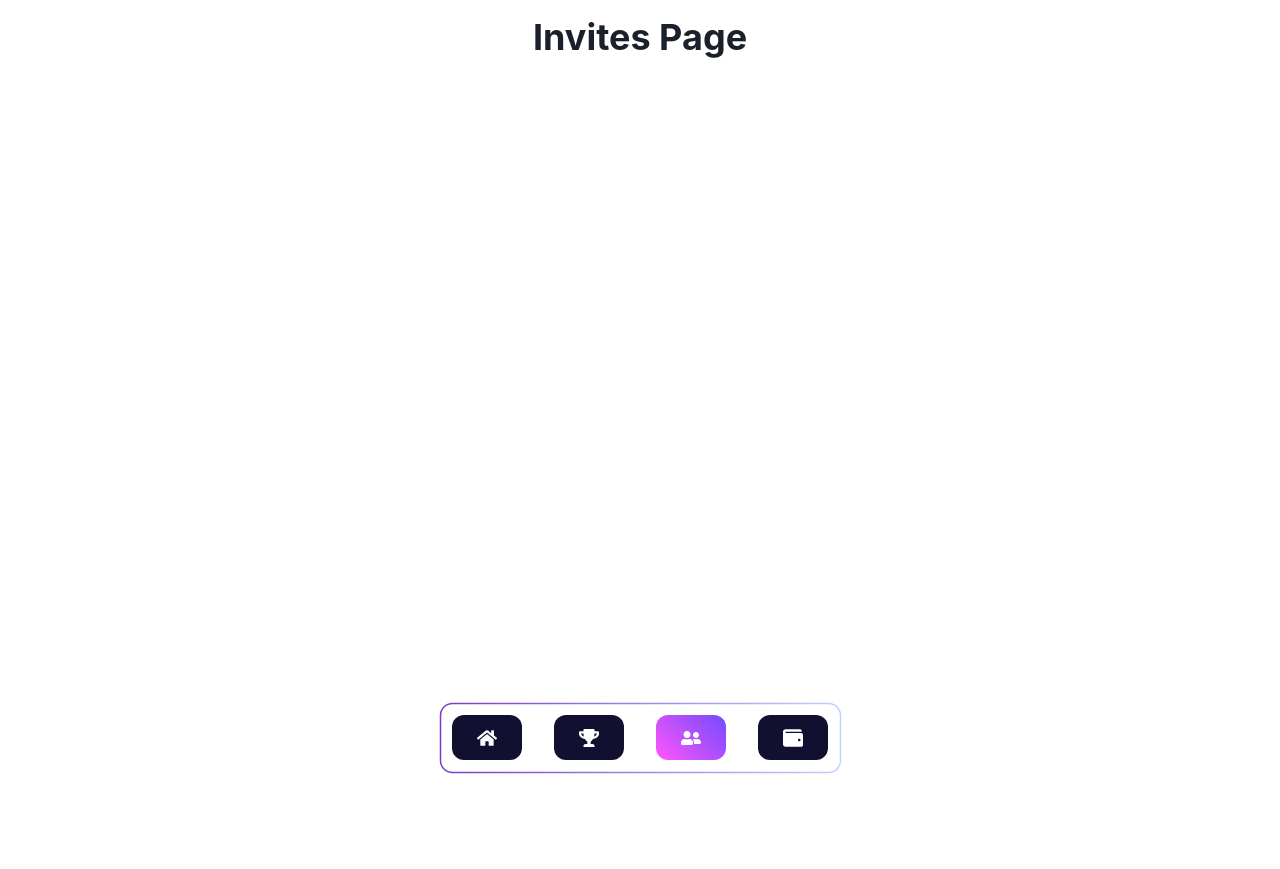
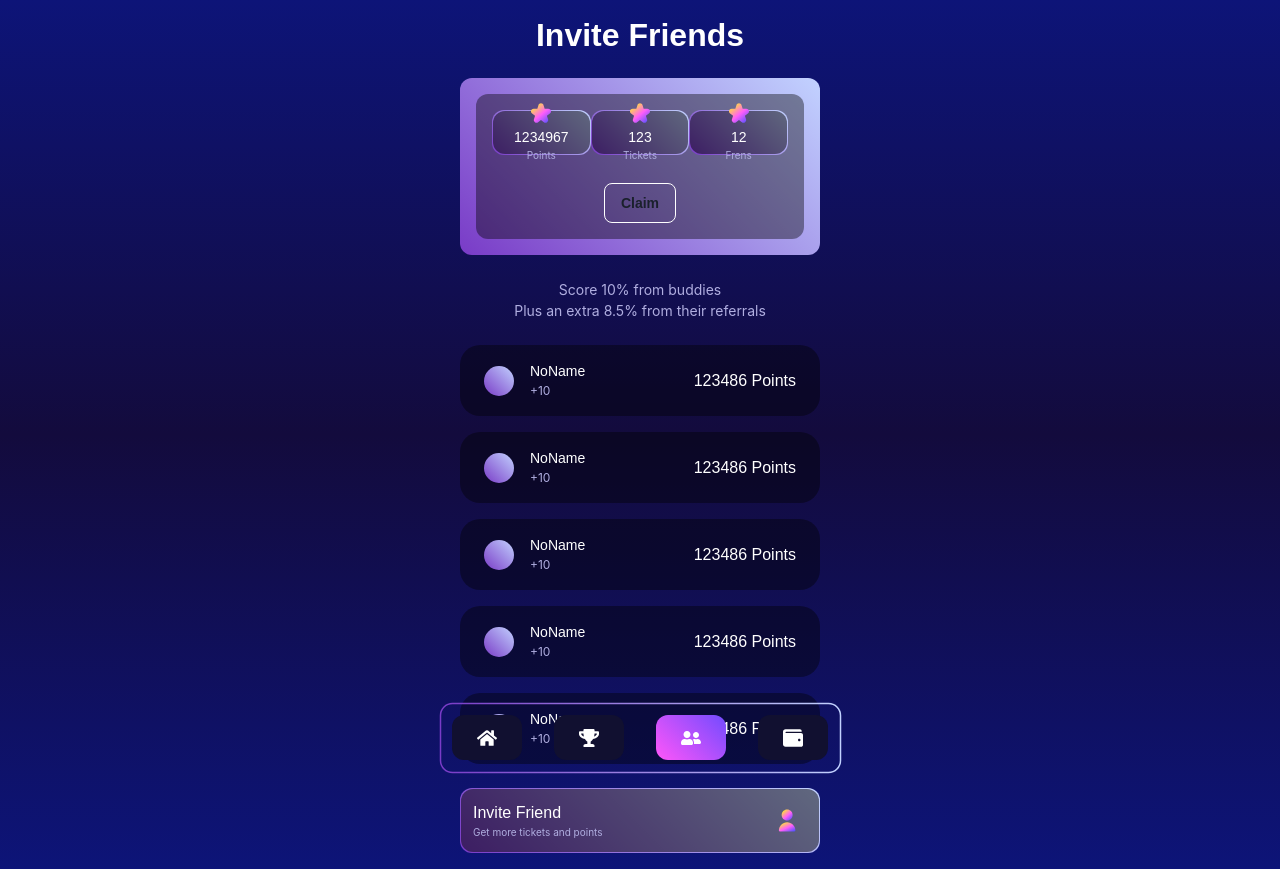
Before and after one commit to KruglyakovNikita/droppu, a Next.js app in the folder client/: page /invites in a window 1280 px wide. Before the commit the page ends 800 px from the top, so only its background shows below. Built offline with nearby package versions, Linux system fonts and the light colour scheme.

Commit message:
Add new pages(earn,frens)

```diff
--- a/client/pages/invites.tsx
+++ b/client/pages/invites.tsx
@@ -1,10 +1,158 @@
-import { Box, Heading } from "@chakra-ui/react";
-
+import { Box, Flex, Avatar, Text, Grid,
+  Card, CardHeader, CardBody, CardFooter,
+  Stack,
+  Button, Image,
+  Heading
+ } from "@chakra-ui/react";
 export default function Invites() {
   return (
-    <Box p={4} textAlign="center">
-      <Heading>Invites Page</Heading>
-      {/* Content for the Invites page */}
+    <Flex
+    direction="column"
+    align="center"
+    bgGradient="linear(to-b, #0D1478, #130B3D, #0D1478)"
+    color="white"
+    minH="100vh"
+    p={4}
+  >
+    {/* Заголовок */}
+    <Heading fontSize="32px" fontFamily="'PixelifySans-Bold', sans-serif" mb={6}>
+      Invite Friends
+    </Heading>
+
+    {/* Карточка со статистикой */}
+    <Box
+      w="90%"
+      maxW="360px"
+      borderRadius="12px"
+      p="16px"
+      bgGradient="linear(45deg, #793BC7, #C2D2FF)"
+      display="flex"
+      flexDirection="column"
+      alignItems="center"
+      mb={6}
+      position="relative"
+    >
+      <Box
+        w="100%"
+        h="100%"
+        bg="rgba(0, 0, 0, 0.4)"
+        borderRadius="12px"
+        p={4}
+        display="flex"
+        flexDirection="column"
+        alignItems="center"
+      >
+        <Flex w="full" justify="space-around" mb={4}>
+          {[
+            { label: "Points", value: "1234967" },
+            { label: "Tickets", value: "123" },
+            { label: "Frens", value: "12" }
+          ].map((stat, index) => (
+            <Box
+              key={index}
+              borderRadius="12px"
+              p="1px"
+              bgGradient="linear(45deg, #793BC7, #C2D2FF)"
+              w="100px"
+              h="45px"
+            >
+              <Flex
+                bg="rgba(0, 0, 0, 0.5)"
+                borderRadius="12px"
+                h="100%"
+                align="center"
+                justify="center"
+                flexDirection="column"
+              >
+                <Image src="/icons/star_icon.svg" alt={stat.label} boxSize="20px" mb={1} />
+                <Text fontSize="14px" fontFamily="'PixelifySans-Bold', sans-serif">{stat.value}</Text>
+                <Text fontSize="10px" color="#B0AEE0">{stat.label}</Text>
+              </Flex>
+            </Box>
+          ))}
+        </Flex>
+        <Button
+          mt={3}
+          border="1px solid white"
+          borderRadius="8px"
+          bg="transparent"
+          fontFamily="'PixelifySans-Bold', sans-serif"
+          fontSize="14px"
+          _hover={{ bg: "rgba(255, 255, 255, 0.1)" }}
+        >
+          Claim
+        </Button>
+      </Box>
     </Box>
+
+    {/* Блок с описанием */}
+    <Text fontSize="14px" color="#B0AEE0" textAlign="center" maxW="360px" mb={6}>
+      Score 10% from buddies <br /> Plus an extra 8.5% from their referrals
+    </Text>
+
+    {/* Список друзей */}
+    <Stack spacing={4} w="90%" maxW="360px" mb={6}>
+      {[...Array(5)].map((_, index) => (
+        <Flex
+          key={index}
+          borderRadius="20px"
+          bg="rgba(0, 0, 0, 0.4)"
+          align="center"
+          justify="space-between"
+          p={4}
+          px={6}
+        >
+          <Flex align="center">
+            <Box
+              w="30px"
+              h="30px"
+              bgGradient="linear(45deg, #793BC7, #C2D2FF)"
+              borderRadius="full"
+              mr={4}
+            />
+            <Stack spacing={0}>
+              <Text fontFamily="'PixelifySans-Bold', sans-serif" fontSize="14px">NoName</Text>
+              <Text fontSize="12px" color="#B0AEE0">+10</Text>
+            </Stack>
+          </Flex>
+          <Text fontFamily="'PixelifySans-Bold', sans-serif" fontSize="16px">
+            123486 Points
+          </Text>
+        </Flex>
+      ))}
+    </Stack>
+
+    {/* Кнопка Invite Friend */}
+    <Box
+      w="90%"
+      maxW="360px"
+      borderRadius="12px"
+      p="1px"
+      bgGradient="linear(45deg, #793BC7, #C2D2FF)"
+    >
+      <Flex
+        bg="rgba(0, 0, 0, 0.5)"
+        borderRadius="12px"
+        align="center"
+        justify="space-between"
+        p={3}
+      >
+        <Stack spacing={0}>
+          <Text fontFamily="'PixelifySans-Bold', sans-serif" fontSize="16px">
+            Invite Friend
+          </Text>
+          <Text fontSize="10px" color="#B0AEE0">
+            Get more tickets and points
+          </Text>
+        </Stack>
+        <Image
+          src="/icons/frens_icon.svg"
+          alt="Invite Friend Icon"
+          boxSize="23px"
+          mr={2}
+        />
+      </Flex>
+    </Box>
+  </Flex>
   );
 }
```
Also changed, not shown: client/pages/earn.tsx (+107 -35 lines).
